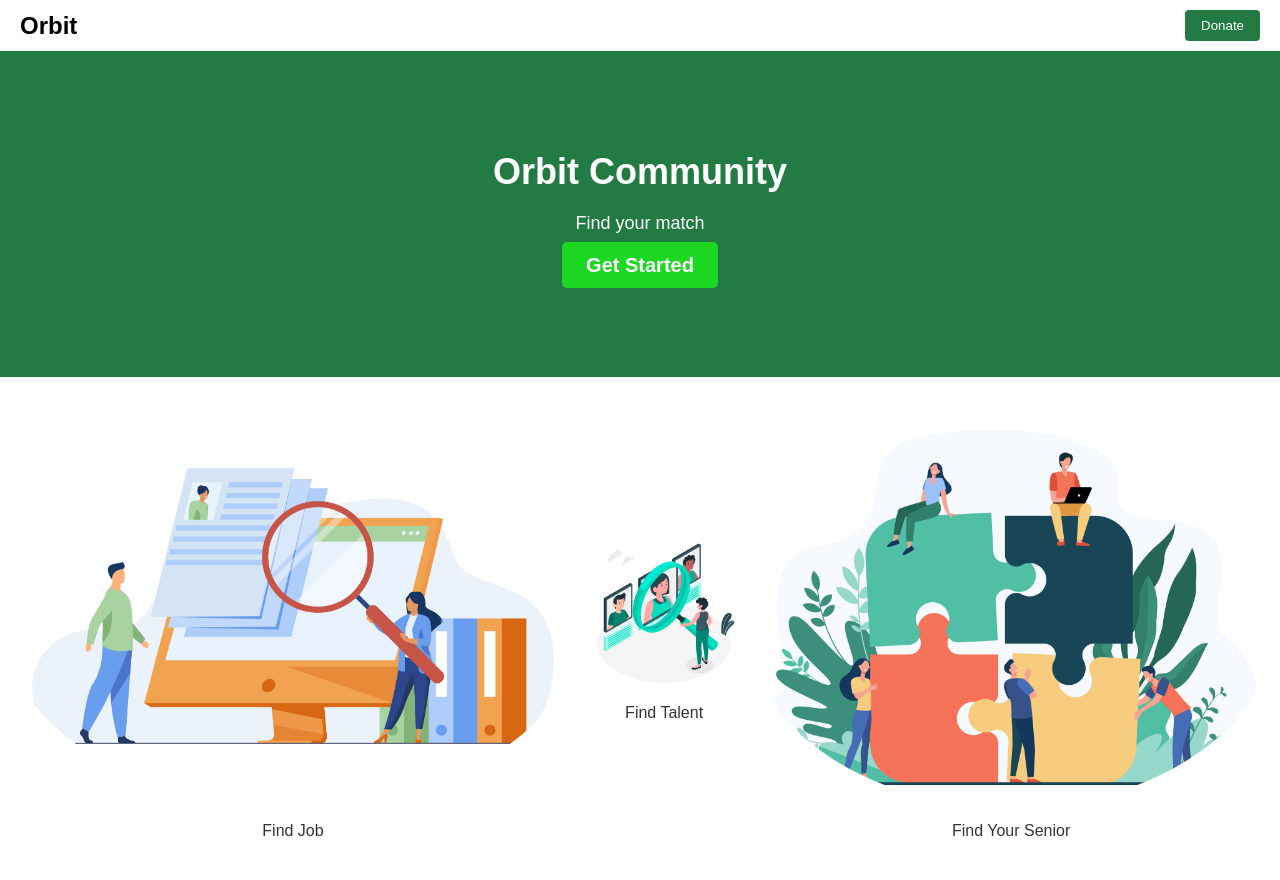
After one commit to Shivamgorade/orbit-first, a Django app: template orbitapp/templates/orbitapp/home.html in a window 1280 px wide. The commit adds this page. Run offline with Django 3.2, Linux system fonts and the light colour scheme; the template is opened without the code that fills it, so the values that code supplies are empty.

Commit message:
fourth commit

```diff
--- /dev/null
+++ b/orbitapp/static/css/home.css
@@ -0,0 +1,102 @@
+/* Reset some default styles */
+* {
+    margin: 0;
+    padding: 0;
+    box-sizing: border-box;
+}
+
+/* Define a basic background color and font styles for the entire page */
+body {
+    margin: 0;
+    padding: 0;
+    font-family: Arial, sans-serif;
+}
+
+/* Style the header section */
+.header {
+    background-color: white;
+    display: flex;
+    justify-content: space-between;
+    align-items: center;
+    padding: 10px 20px;
+    box-shadow: 0px 2px 4px rgba(0, 0, 0, 0.2);
+}
+
+.header .logo {
+    font-size: 24px;
+    font-weight: bold;
+}
+
+.header .donate-button {
+    background-color: #227b43;
+    color: white;
+    padding: 8px 16px;
+    border: none;
+    border-radius: 4px;
+    cursor: pointer;
+}
+
+/* Style the content section */
+.content {
+    background-color: #227b43; /* Green color box */
+    text-align: center;
+    padding: 100px 0;
+}
+
+.content h1 {
+    font-size: 36px;
+    font-weight: bold;
+    color: #ffffff;
+}
+
+.content p {
+    font-size: 18px;
+    color: #ffffff;
+    margin: 20px 0;
+}
+
+.content .cta-button {
+    background-color: #1cd822;
+    color: white;
+    padding: 12px 24px;
+    border: none;
+    border-radius: 5px;
+    font-size: 20px;
+    font-weight: bold;
+    text-decoration: none;
+    cursor: pointer;
+    transition: background-color 0.3s ease;
+}
+
+.content .cta-button:hover {
+    background-color: #3fc48f;
+}
+/* Your existing CSS styles */
+/* ... */
+
+/* Style the image section */
+.image-section {
+    display: flex;
+    justify-content: space-around;
+    align-items: center;
+    padding: 40px 0;
+    background-color: #ffffff;
+}
+
+/* Style individual image boxes */
+.image-box {
+    text-align: center;
+    color: #333;
+}
+
+.image-box img {
+    width: 100%; /* Adjust image size as needed */
+    height: 100%;
+    border-radius: 50%;
+    margin-bottom: 10px;
+}
+
+/* Media Queries - Adjust styles for smaller screens if needed */
+@media (max-width: 768px) {
+    /* Your responsive styles here */
+}
--- a/orbitapp/templates/orbitapp/index.html
+++ b/orbitapp/templates/orbitapp/find_job.html
@@ -3,7 +3,7 @@
 <head>
     <meta charset="UTF-8">
     <meta name="viewport" content="width=device-width, initial-scale=1.0">
-    <link rel="stylesheet" type="text/css" href="/static/css/styles.css">
+    <link rel="stylesheet" type="text/css" href="/static/css/find_job.css">
     <title>Orbit</title>
 </head>
 <body>
@@ -17,7 +17,7 @@
                 <h1>Welcome to</h1>
                 <h2>Orbit Community</h2>
                 <p>Discover amazing Job Opportunities</p>
-               <form method="GET" action="{% url 'home' %}#search-results">
+               <form method="GET" action="{% url 'find_job' %}#search-results">
                     <input type="" name="q" class="search-input" placeholder="Search by Position, Company, or Location"  value="{{ query|default:'' }}">
                     <button type="submit" class="cta-button">Search</button>
                 </form>
--- /dev/null
+++ b/orbitapp/templates/orbitapp/home.html
@@ -0,0 +1,35 @@
+{% load static %}
+<!DOCTYPE html>
+<html lang="en">
+<head>
+    <meta charset="UTF-8">
+    <meta name="viewport" content="width=device-width, initial-scale=1.0">
+    <link rel="stylesheet" type="text/css" href="/static/css/home.css">
+    <title>Orbit</title>
+</head>
+<body>
+    <div class="header">
+        <div class="logo">Orbit</div>
+        <button class="donate-button">Donate</button>
+    </div>
+    <div class="content">
+        <h1>Orbit Community</h1>
+        <p>Find your match</p>
+        <a href="find-job" class="cta-button">Get Started</a>
+    </div>
+    <div class="image-section">
+        <div class="image-box">
+            <img src="{% static 'images/find_job.jpg' %}" alt="Find Job">
+            <p>Find Job</p>
+        </div>
+        <div class="image-box">
+            <img src="{% static 'images/find_talent.jpg' %}" alt="Find Talent">
+            <p>Find Talent</p>
+        </div>
+        <div class="image-box">
+            <img src="{% static 'images/find_your_senior.jpg' %}" alt="Find Your Senior">
+            <p>Find Your Senior</p>
+        </div>
+    </div>
+</body>
+</html>
--- a/orbitapp/urls.py
+++ b/orbitapp/urls.py
@@ -3,5 +3,8 @@ from . import views
 
 urlpatterns = [
     path('', views.home, name='home'),
+
+     path('find-job/', views.find_job, name='find_job'),
+
     # Define any other URL patterns specific to your app here
 ]
```
Also changed, not shown: orbitapp/static/css/find_job.css (renamed from orbitapp/static/css/styles.css, +32 -24 lines), orbitapp/views.py (+7 -2 lines), db.sqlite3, orbitapp/static/images/find_job.jpg (added), orbitapp/static/images/find_talent.jpg (added), orbitapp/static/images/find_your_senior.jpg (added).
